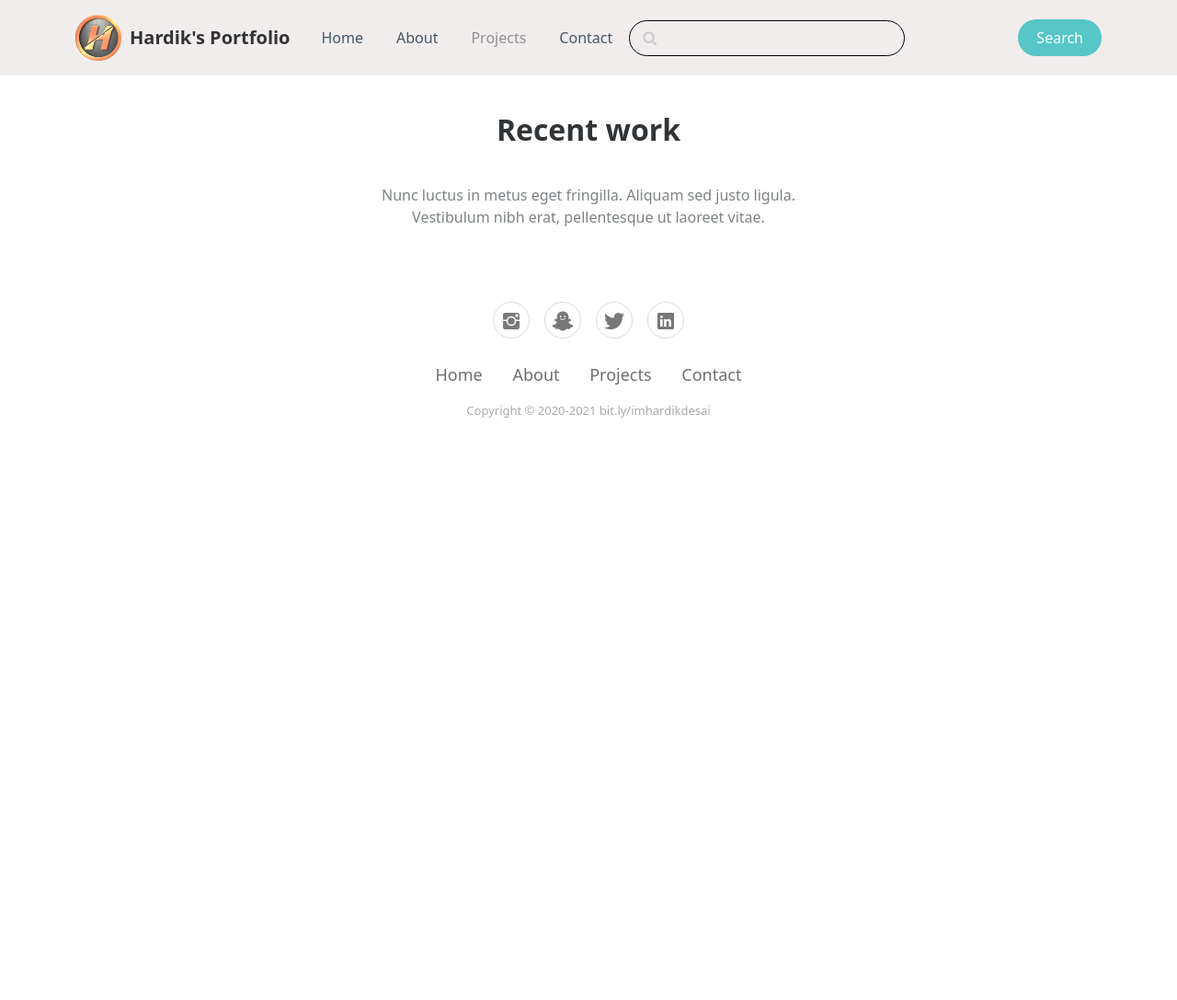
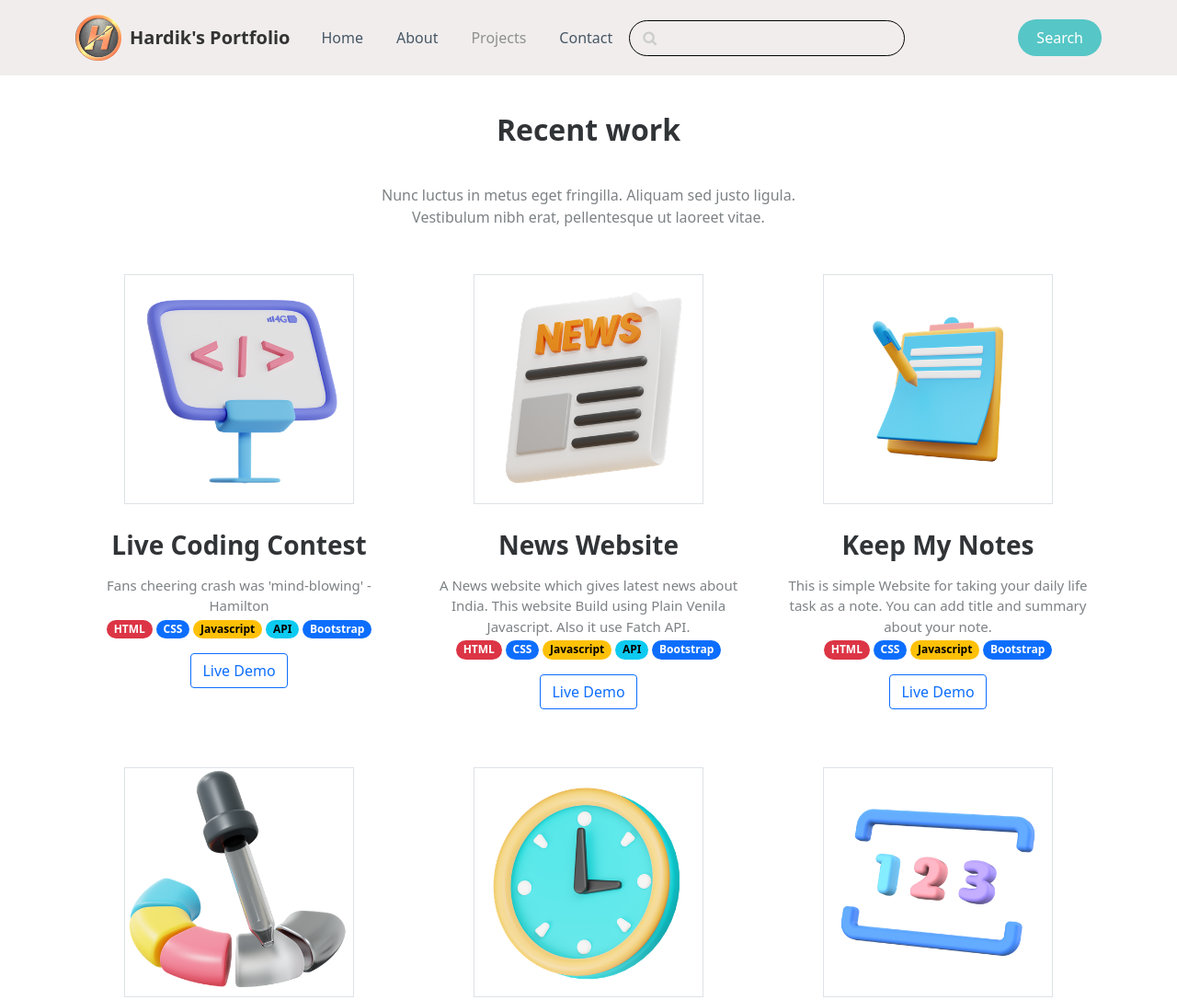
Before and after one commit to imhardikdesai/hardikdesai-portfolio, a plain HTML site: page Projects.html in a window 1280 px wide. Shown: the top 1087 px of the page at 92% size. Before the commit the page ends 800 px from the top, so only its background shows below. Drawn offline with nearby package versions, Linux system fonts and the light colour scheme; files whose address does not match are found by name.

Commit message:
All Project Work Done

```diff
--- a/assets/js/Project.js
+++ b/assets/js/Project.js
@@ -1,13 +1,34 @@
 let projectBox = document.getElementById('projectBox');
-let colorArr = ["primary","success","danger","warning"];
-let language = ["CSS", "Android","HTML","JavaScript"]
+let langColor = {
+    "HTML": "text-white bg-danger",
+    "CSS": "text-white bg-primary",
+    "Javascript": "text-black bg-warning",
+    "Android": "text-white bg-success",
+    "API": "text-black bg-info",
+    "Bootstrap": "text-white bg-primary",
+    "Firebase": "text-black bg-warning",
+    "JAVA": "text-white bg-secondary"
+}
+
 function showProjects() {
     fetch('assets/json/project.json')
         .then(response => response.json())
         .then(data => {
             let str = "";
             let projects = data.projects;
+
             for (key in projects) {
+
+                function returnBadgeHTML() {
+                    let htm = "";
+
+                    let Language = projects[key].badge;
+                    for (index in Language) {
+                        htm += `<span class="langBadge badge rounded-pill ${langColor[Language[index]]}">${Language[index]}</span>`;
+                    }
+                    return htm;
+                }
+
                 str += `
                             <div class="col-sm-6 col-lg-4 item">
                                 <img class="imgThumbnail img-fluid rounded-0 border" data-bss-hover-animate="pulse"
--- a/assets/json/project.json
+++ b/assets/json/project.json
@@ -5,43 +5,83 @@
             "discription": "Fans cheering crash was 'mind-blowing' - Hamilton",
             "imgurl": "assets/img/thumbnails/coding-contest-live.png",
             "liveDemoLink": "https://imhardikdesai.github.io/live-coding-contest/",
-            "badge" : ["<span class=\"badge rounded-pill text-white bg-danger\">HTML</span>"]
+            "badge": [
+                "HTML",
+                "CSS",
+                "Javascript",
+                "API",
+                "Bootstrap"
+            ]
         },
         {
             "title": "News Website",
             "discription": "A News website which gives latest news about India. This website Build using Plain Venila Javascript. Also it use Fatch API.",
             "imgurl": "assets/img/thumbnails/news-website.png",
-            "liveDemoLink": "https://imhardikdesai.github.io/news-website/"
+            "liveDemoLink": "https://imhardikdesai.github.io/news-website/",
+            "badge": [
+                "HTML",
+                "CSS",
+                "Javascript",
+                "API",
+                "Bootstrap"
+            ]
         },
         {
             "title": "Keep My Notes",
             "discription": "This is simple Website for taking your daily life task as a note. You can add title and summary about your note.",
             "imgurl": "assets/img/thumbnails/notes-app.png",
-            "liveDemoLink": "https://imhardikdesai.github.io/keep-my-notes/"
+            "liveDemoLink": "https://imhardikdesai.github.io/keep-my-notes/",
+            "badge": [
+                "HTML",
+                "CSS",
+                "Javascript",
+                "Bootstrap"
+            ]
         },
         {
             "title": "Guess the Color Game",
             "discription": "Basically, I made simple Analog clock using JavaScript.",
             "imgurl": "assets/img/thumbnails/guess-the-color-game.png",
-            "liveDemoLink": "https://imhardikdesai.github.io/guess-the-color-game/"
+            "liveDemoLink": "https://imhardikdesai.github.io/guess-the-color-game/",
+            "badge": [
+                "HTML",
+                "CSS",
+                "Javascript",
+                "Bootstrap"
+            ]
         },
         {
             "title": "Realtime Clock",
             "discription": "Fans cheering crash was 'mind-blowing' - Hamilton",
             "imgurl": "assets/img/thumbnails/realtime-clock.png",
-            "liveDemoLink": "https://imhardikdesai.github.io/real-time-clock/"
+            "liveDemoLink": "https://imhardikdesai.github.io/real-time-clock/",
+            "badge": [
+                "HTML",
+                "CSS",
+                "Javascript"
+            ]
         },
         {
             "title": "Guess the Number Game",
             "discription": "Fans cheering crash was 'mind-blowing' - Hamilton",
             "imgurl": "assets/img/thumbnails/guess-the-number.png",
-            "liveDemoLink": "https://imhardikdesai.github.io/guess-the-number-game/"
+            "liveDemoLink": "https://imhardikdesai.github.io/guess-the-number-game/",
+            "badge": [
+                "HTML",
+                "CSS",
+                "Javascript"
+            ]
         },
         {
             "title": "Notes App Android",
             "discription": "Fans cheering crash was 'mind-blowing' - Hamilton",
             "imgurl": "assets/img/thumbnails/notes-app-android.png",
-            "liveDemoLink": "https://github.com/imhardikdesai/notes-app-android"
+            "liveDemoLink": "https://github.com/imhardikdesai/notes-app-android",
+            "badge": [
+                "Android",
+                "Firebase",
+                "JAVA"
+            ]
         }
     ]
 }
```
Also changed, not shown: Projects.html (line endings or trailing spaces).
